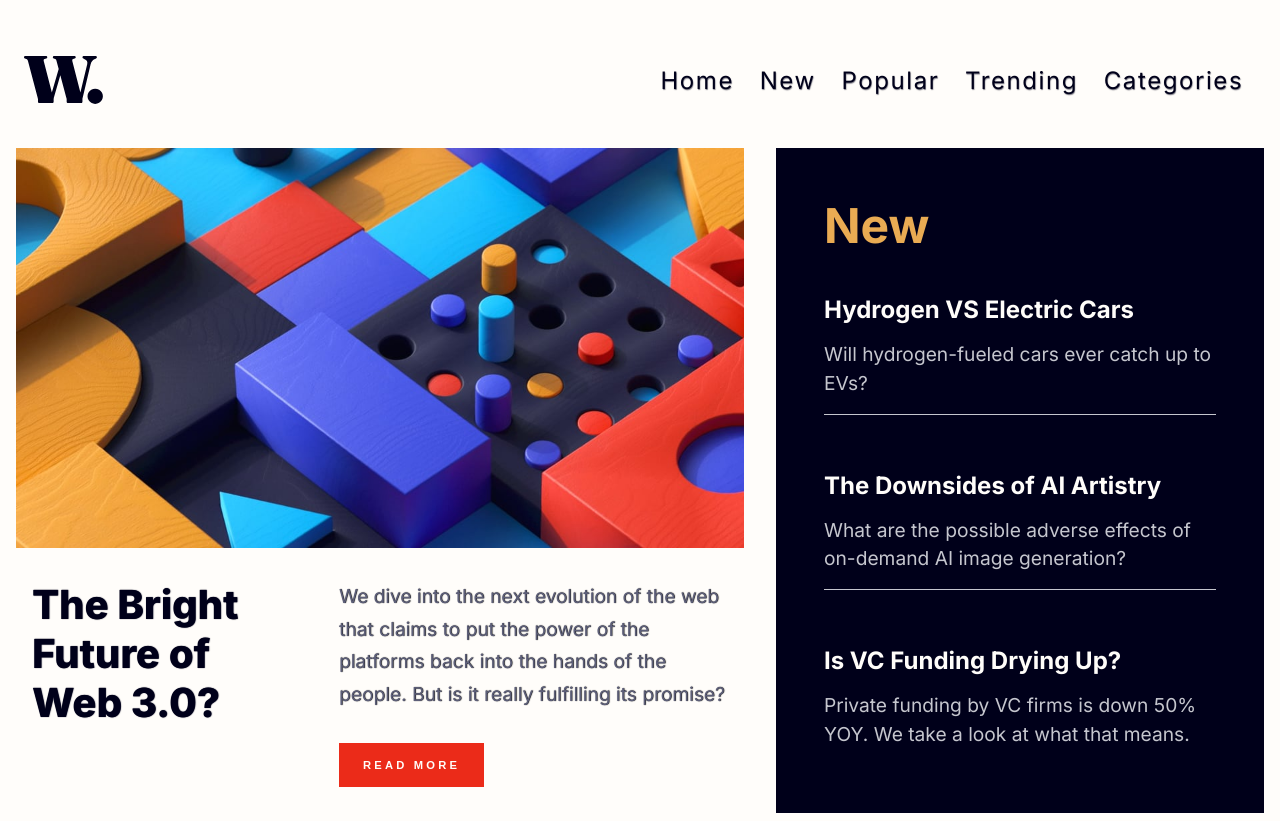
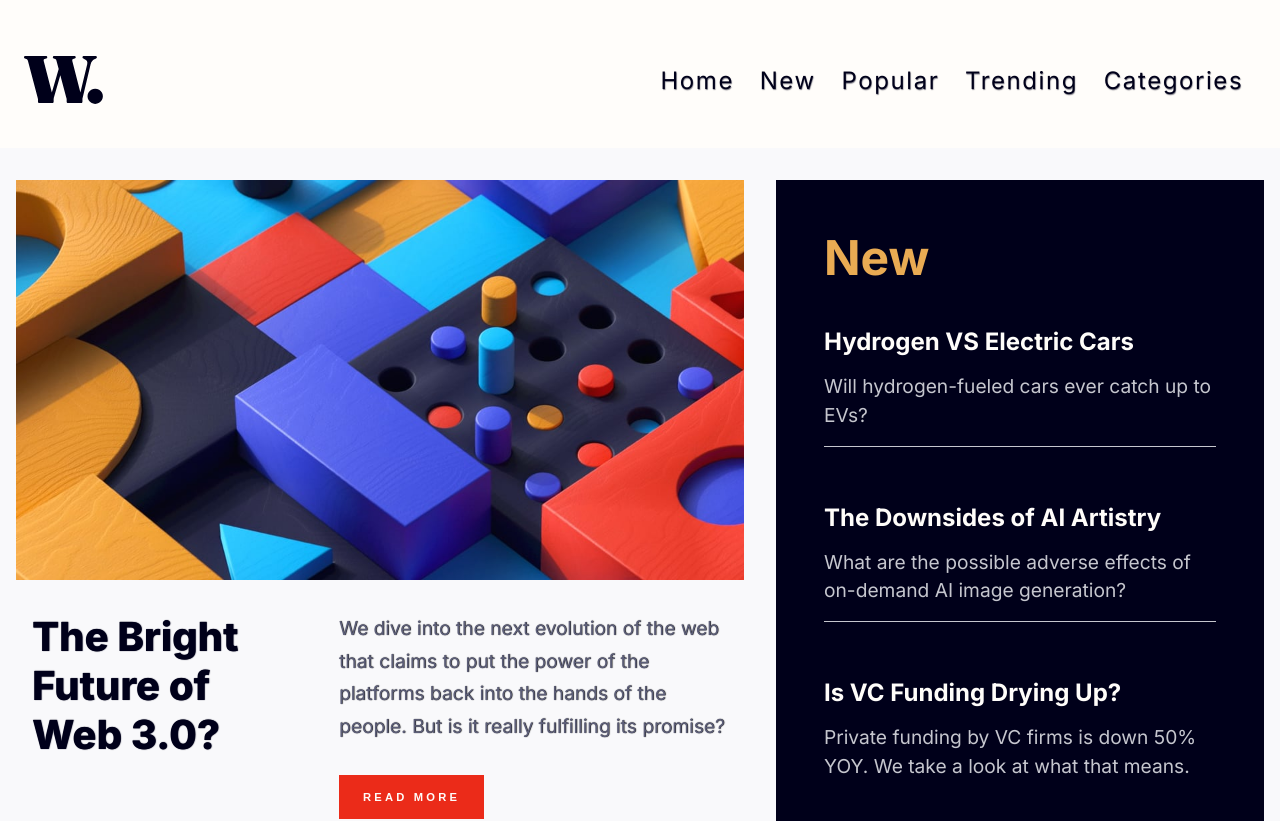
Before and after one commit to Esther-Inyang/web3-gaming-landing-page, a React (Create React App) app: page / in a window 1280 px wide. Shown: the top 821 px of the page. Built offline with nearby package versions, Linux system fonts and the light colour scheme.

Commit message:
changes for desktop hero

```diff
--- a/src/index.css
+++ b/src/index.css
@@ -500,9 +500,9 @@ body {
     display: none;
   }
 
-  .content-center {
+  /* .content-center {
     padding: 0 1rem;
-  }
+  } */
 
   .hero-section {
     width: 60%;
@@ -544,6 +544,8 @@ body {
     display: flex;
     gap: 2rem;
     margin-top: 2rem;
+    padding: 2rem 1rem;
+    background-color: hsl(220, 27%, 98%);
   }
 
   .whats-new-section {
```
